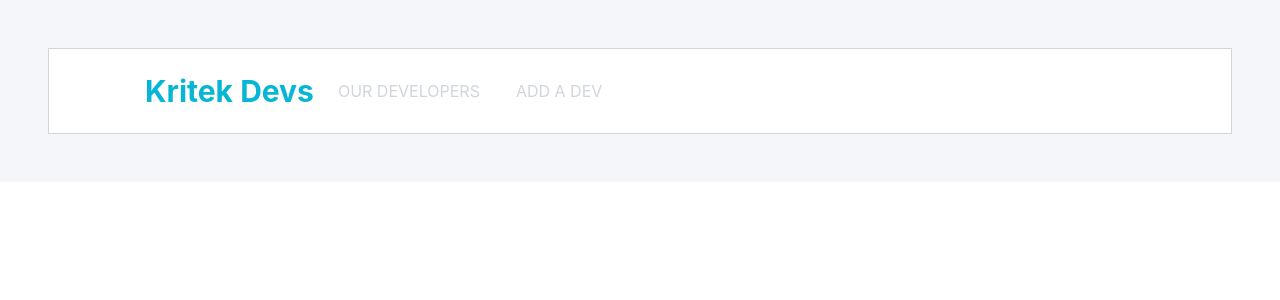
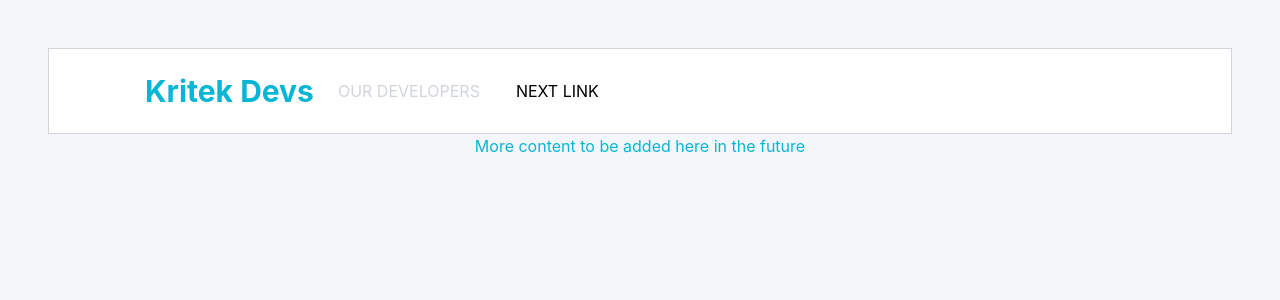
Before and after one commit to JonahKayizzi/kritek-dev-team, a React (Create React App) app: page /next_link in a window 1280 px wide. Shown: the top 300 px of the page. Built offline with nearby package versions, Linux system fonts and the light colour scheme.

Commit message:
Add blank page for future additions

```diff
--- a/src/App.js
+++ b/src/App.js
@@ -1,10 +1,17 @@
 import React from 'react';
+import { Routes, Route } from 'react-router';
 import NavBar from './components/NavBar';
+import OurDevs from './components/OurDevs';
+import NextLink from './components/NextLink';
 
 function App() {
   return (
     <div className="text-center">
       <NavBar />
+      <Routes>
+        <Route path="/" element={<OurDevs />} />
+        <Route path="/next_link" element={<NextLink />} />
+      </Routes>
     </div>
   );
 }
--- a/src/components/NavBar.js
+++ b/src/components/NavBar.js
@@ -3,7 +3,7 @@ import { NavLink } from 'react-router-dom';
 
 const links = [
   { to: '/', text: 'OUR DEVELOPERS' },
-  { to: '/add', text: 'ADD A DEV' },
+  { to: '/next_link', text: 'NEXT LINK' },
 ];
 
 const NavBar = () => (
--- /dev/null
+++ b/src/components/NextLink.js
@@ -0,0 +1,9 @@
+const NextLink = () => (
+  <div className="text-center h-screen">
+    <h1 className="text-cyan-500">
+      More content to be added here in the future
+    </h1>
+  </div>
+);
+
+export default NextLink;
```
Also changed, not shown: src/components/OurDevs.js (added).
